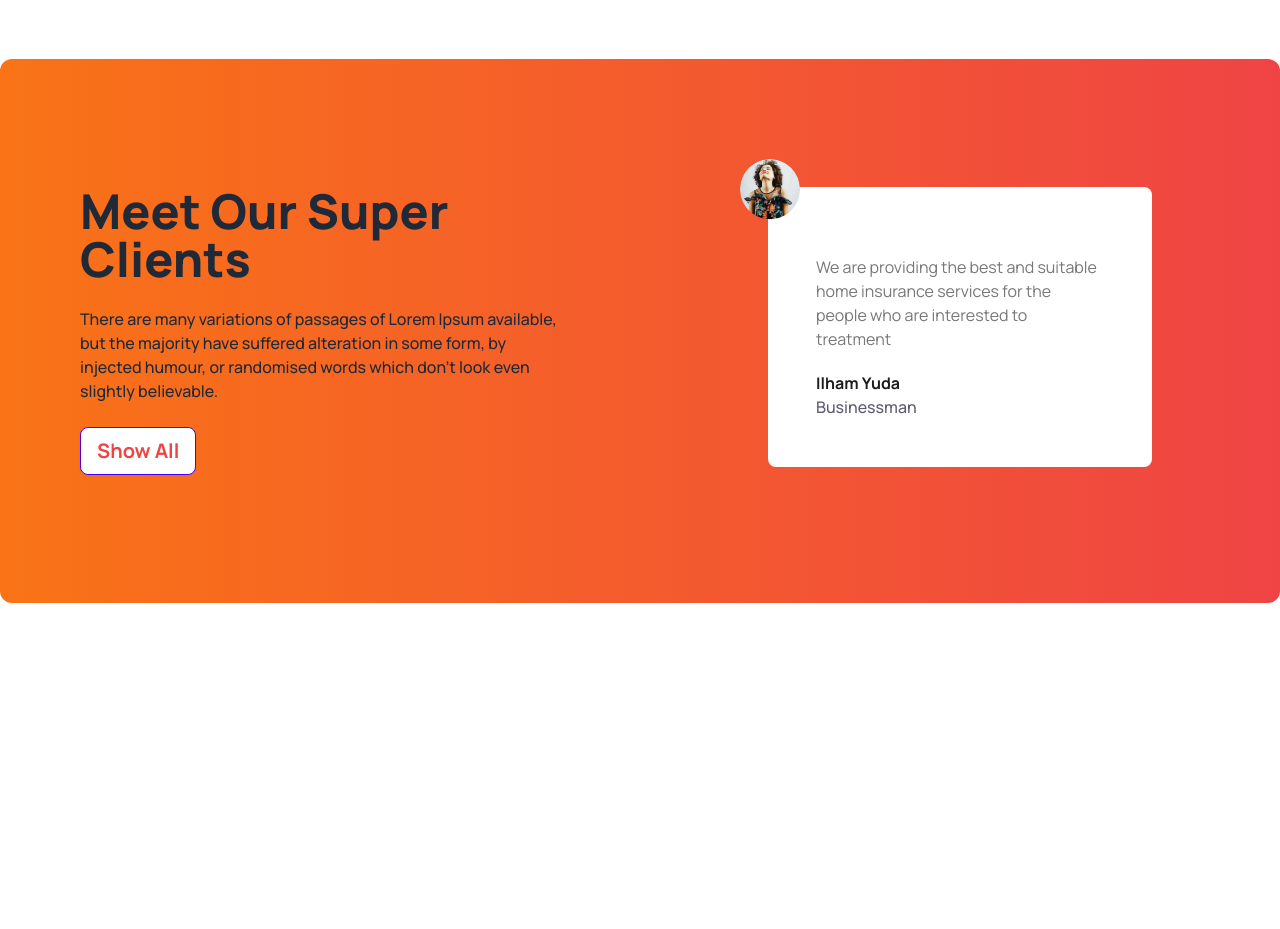
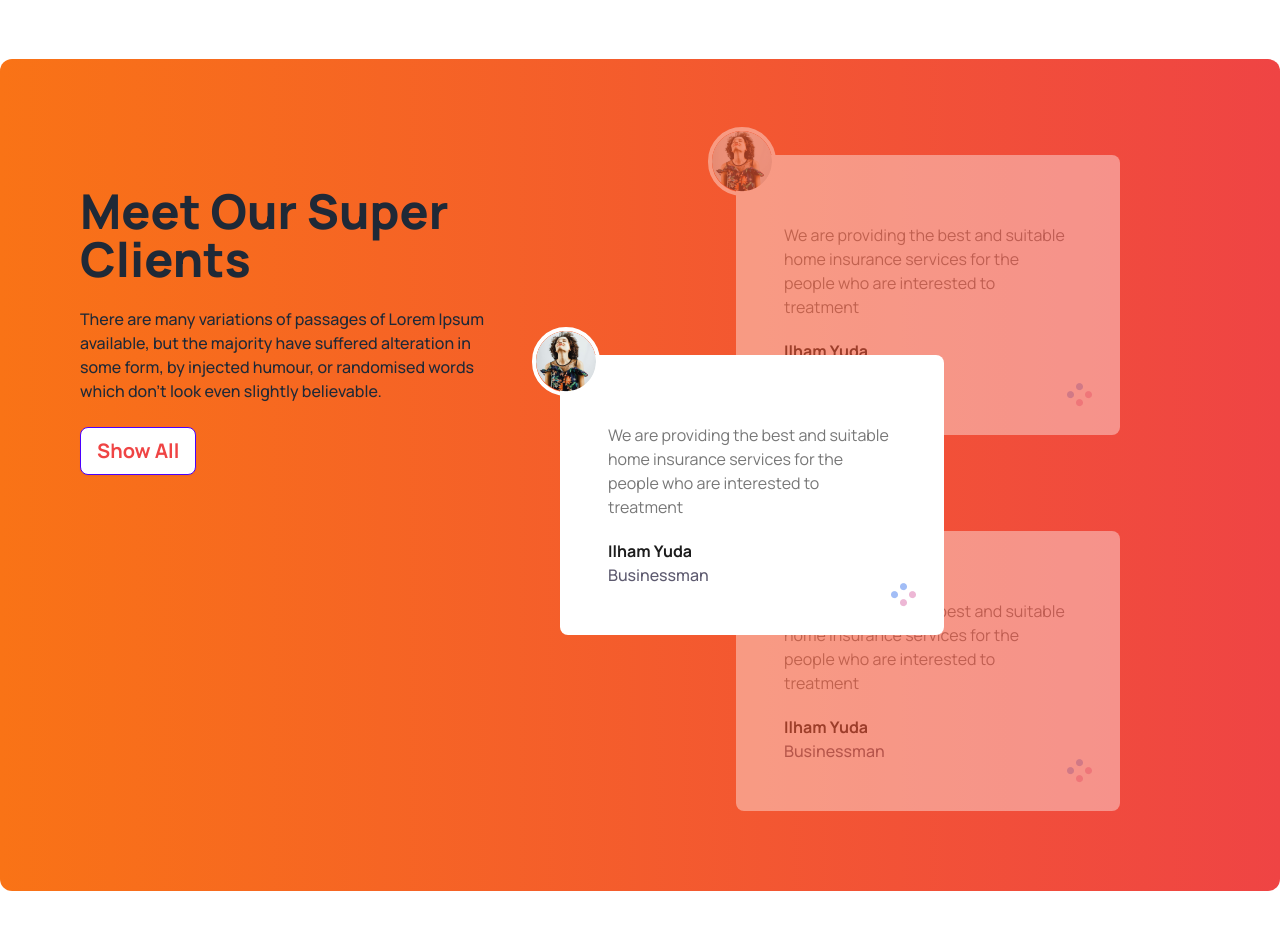
Before and after one commit to Kafi007/Tea-House-Project, a plain HTML site: page index.html in a window 1280 px wide. Shown: the part 1620-2549 px from the top of the page. Before the commit the page ends 2303 px from the top, so only its background shows below. Drawn offline with nearby package versions, Linux system fonts and the light colour scheme.

Commit message:
review section done-r korbo na FINAL COMMIT

```diff
--- a/index.html
+++ b/index.html
@@ -126,7 +126,7 @@
           </div>
           <div class="h-36 rounded-xl bg-gradient-to-r from-[#D9D9D9] to-[#FFF]"></div>
         </div>
-        <div class="mb-5 flex-1">
+        <div class="mb-5 mx-10 lg:mx-2 flex-1">
           <h2 class="text-5xl font-extrabold">Great Tea, Freshly <br>
             Presented</h2>
             <p class="text-base font-medium">The meaning of gong cha is chanese is to provide the best tea to emperor from all possessions . It represents the highest quality and self expectation. Establishing in 2006, Gong cha had been deeply appreciated by its custoers  because of good words of mouth and unique customized service orginated from Taiwan.</p>
@@ -146,18 +146,38 @@
           <button class="btn btn-primary bg-[#FFF] text-red-500 text-xl font-bold">Show All</button>
         </div>
 
-        <!-- right section  -->
-        <div>
+        <!-- reviews section  -->
+        <div class="relative mx-40">
 
-          <!-- review opaque -->
-          <div class="relative w-96 m-32 p-12 space-y-5 flex flex-col rounded-lg bg-white">
-            <img class="absolute -top-7 -left-7 rounded-full" src="images/client.png" alt="">
+          <!-- review next -->
+          <div class="relative w-96 z-0 my-24  p-12 opacity-40 space-y-5 flex flex-col rounded-lg bg-white">
+            <img class="absolute -top-7 -left-7 border-4 border-white rounded-full" src="images/client.png" alt="">
             <p class="text-base text-[#777] font-normal">We are providing the best and suitable home insurance services for the people who are interested to treatment</p>
             <div>
               <h5 class="text-[#1C1C1C] text-base font-bold">Ilham Yuda</h5>
               <h5 class="text-[#5D5A6F] text-base font-medium">Businessman</h5>
             </div>
-
+            <img class="absolute bottom-7 right-7" src="images/circles.png" alt="">
+          </div>
+          <!-- review current -->
+          <div class="relative lg:absolute w-96 z-10 p-12 lg:-left-44 bottom-12 lg:bottom-64 space-y-5 flex flex-col rounded-lg bg-white">
+            <img class="absolute -top-7 -left-7 border-4 border-white rounded-full" src="images/client.png" alt="">
+            <p class="text-base text-[#777] font-normal">We are providing the best and suitable home insurance services for the people who are interested to treatment</p>
+            <div>
+              <h5 class="text-[#1C1C1C] text-base font-bold">Ilham Yuda</h5>
+              <h5 class="text-[#5D5A6F] text-base font-medium">Businessman</h5>
+            </div>
+            <img class="absolute bottom-7 right-7" src="images/circles.png" alt="">
+          </div>
+          <!-- review previous -->
+          <div class="relative w-96 z-0 mb-20 p-12 opacity-40 space-y-5 flex flex-col rounded-lg bg-white">
+            <img class="absolute -top-7 -left-7 border-4 border-white rounded-full" src="images/client.png" alt="">
+            <p class="text-base text-[#777] font-normal">We are providing the best and suitable home insurance services for the people who are interested to treatment</p>
+            <div>
+              <h5 class="text-[#1C1C1C] text-base font-bold">Ilham Yuda</h5>
+              <h5 class="text-[#5D5A6F] text-base font-medium">Businessman</h5>
+            </div>
+            <img class="absolute bottom-7 right-7" src="images/circles.png" alt="">
           </div>
 
 
```
